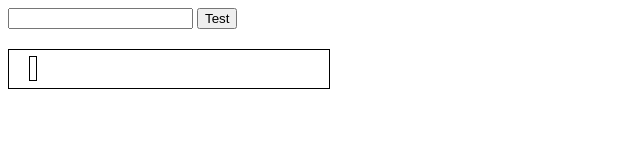
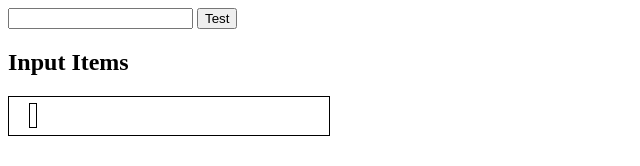
Before and after one commit to edjeong99/pwaproject, a website: page app1/index.html in a window 1280 px wide. Both pictures are taken after a click on the button "Test". Shown: the whole page, without its empty margins (0-640 px from the left). Drawn offline with Linux system fonts and the light colour scheme.

Commit message:
save in localstorage

```diff
--- a/app1/index.html
+++ b/app1/index.html
@@ -13,6 +13,7 @@
 <body>
     <input id="inputtest">
     <button id="btntest" onclick="addInput()">Test</button>
+    <h2> Input Items</h2>
     <div id="divResult"></div>
 </body>
 </html>
--- a/app1/js/index.js
+++ b/app1/js/index.js
@@ -13,11 +13,19 @@ function addInput() {
   //   ).value;
 
   var inputStr = document.getElementById('inputtest').value;
+
+  spanMaker(inputStr);
+
   inputArr.push(new InputItem(inputStr));
-  //alert(inputArr[inputArr.length - 1].inputStr);
 
-  var node = document.createElement('span');
-  node.innerHTML = inputStr;
-  node.setAttribute('class', 'inputStrDisplay');
-  document.getElementById('divResult').appendChild(node);
+  // save the inputArr in local storage
+  // convert array into string for local storage
+  localStorage.setItem('inputStr', JSON.stringify(inputArr));
 }
+
+const spanMaker = inputStr => {
+  const span = document.createElement('span');
+  span.textContent = inputStr;
+  span.setAttribute('class', 'inputStrDisplay');
+  document.getElementById('divResult').appendChild(span);
+};
```
